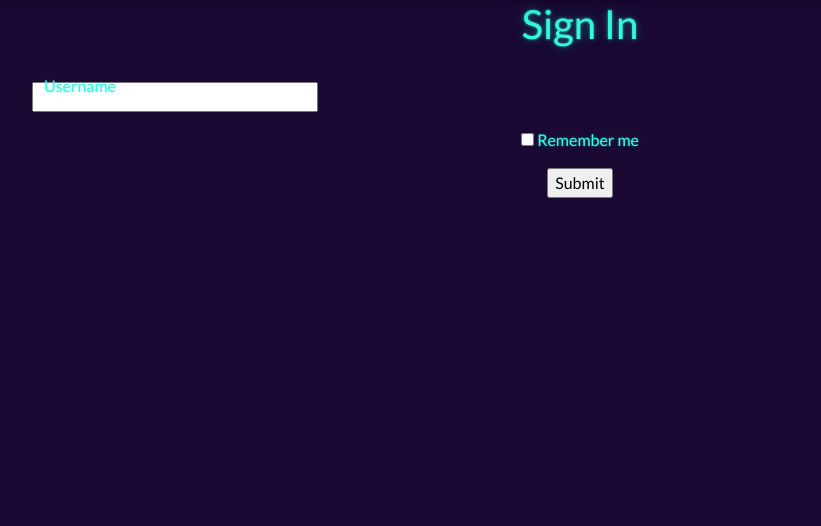
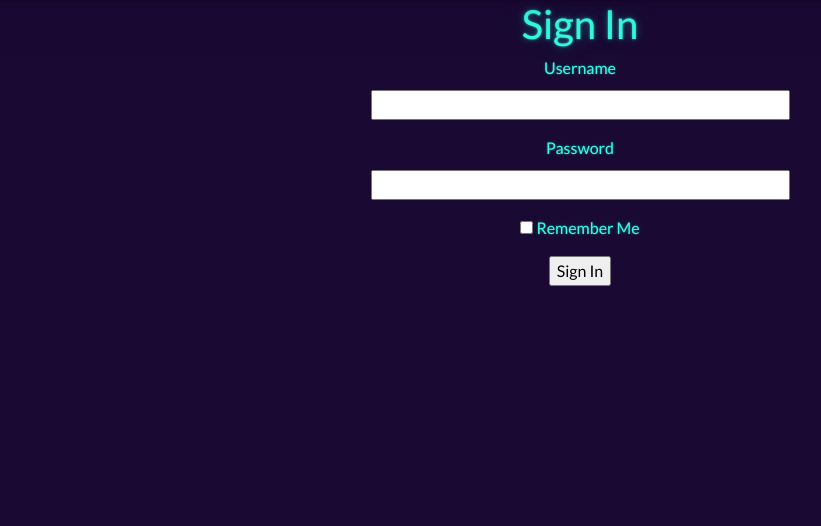
Before and after one commit to 3xiced/microblog, a Flask app: template app/templates/login.html in a window 1280 px wide. Shown: the part 56-582 px from the top of the page, without its empty margins (60-881 px from the left). Run offline with Flask 2, Linux system fonts and the light colour scheme; the template is opened without the code that fills it: values that come from a table or form of the project are taken from there, most other values are stand-ins (such as "Sample title", 1, 10 or a date in 2020); form fields are guessed from the names that the template uses; some libraries are stand-ins or nearby versions.

Commit message:
made login page prettier

```diff
--- /dev/null
+++ b/app/forms.py
@@ -0,0 +1,10 @@
+from flask_wtf import FlaskForm
+from wtforms import StringField, PasswordField, BooleanField, SubmitField
+from wtforms.validators import DataRequired
+
+
+class LoginForm ( FlaskForm ):
+    username = StringField ( 'Username', validators=[DataRequired ()] )
+    password = PasswordField ( 'Password', validators=[DataRequired ()] )
+    remember_me = BooleanField ( 'Remember Me' )
+    submit = SubmitField ( 'Sign In' )
--- a/app/templates/login.html
+++ b/app/templates/login.html
@@ -4,12 +4,15 @@
     <h1 class="text-center">Sign In</h1>
     <form action="/index" method="post" novalidate>
         {{ form.hidden_tag() }}
-        <div class="container">
-            <div class="form-floating mb-3">
-                {{ form.username.label }}<br>
-                {{ form.username(size=32) }}
+        <div class="text-center container">
+            {{ form.username.label }}
+            <div class="text-center form-floating mb-3">
+                {{ form.username(size=48) }}
             </div>
-
+            {{ form.password.label }}
+            <div class="text-center form-floating mb-3">
+                {{ form.password(size=48) }}
+            </div>
             <div class="text-center">
                 <p>{{ form.remember_me() }} {{ form.remember_me.label }}</p>
                 <p>{{ form.submit() }}</p>
```
Also changed, not shown: 1 other file.
